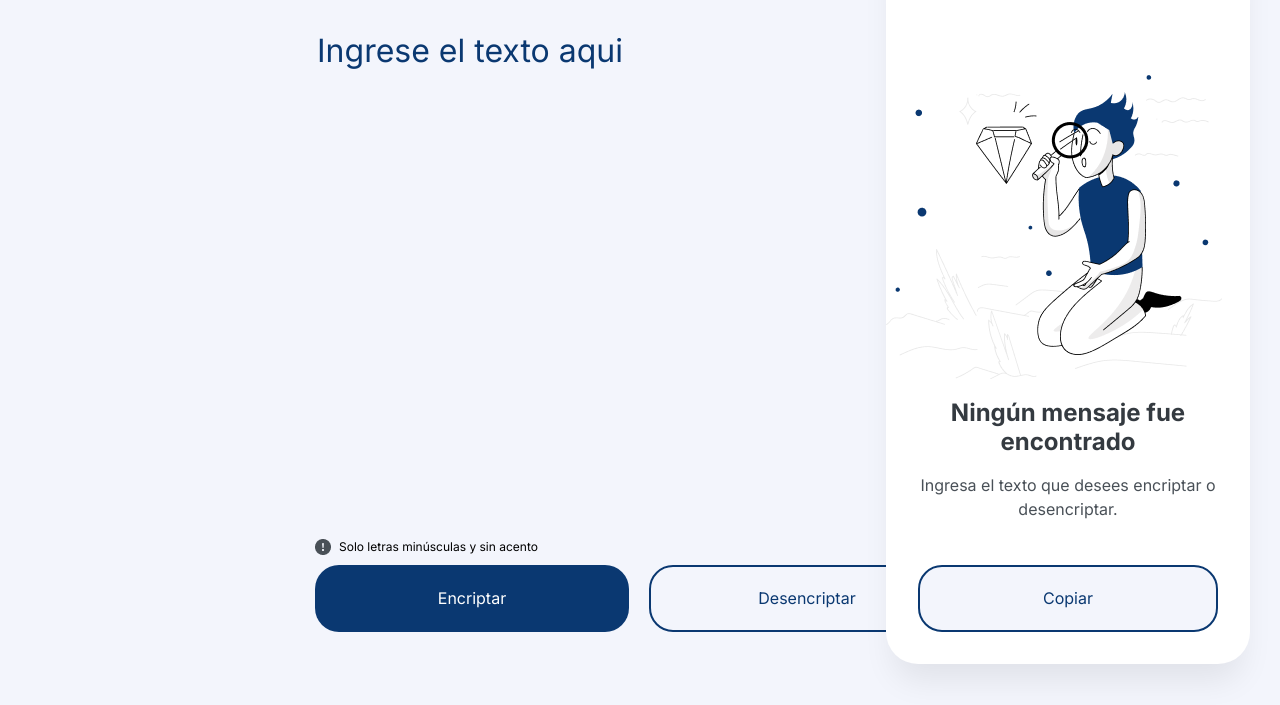
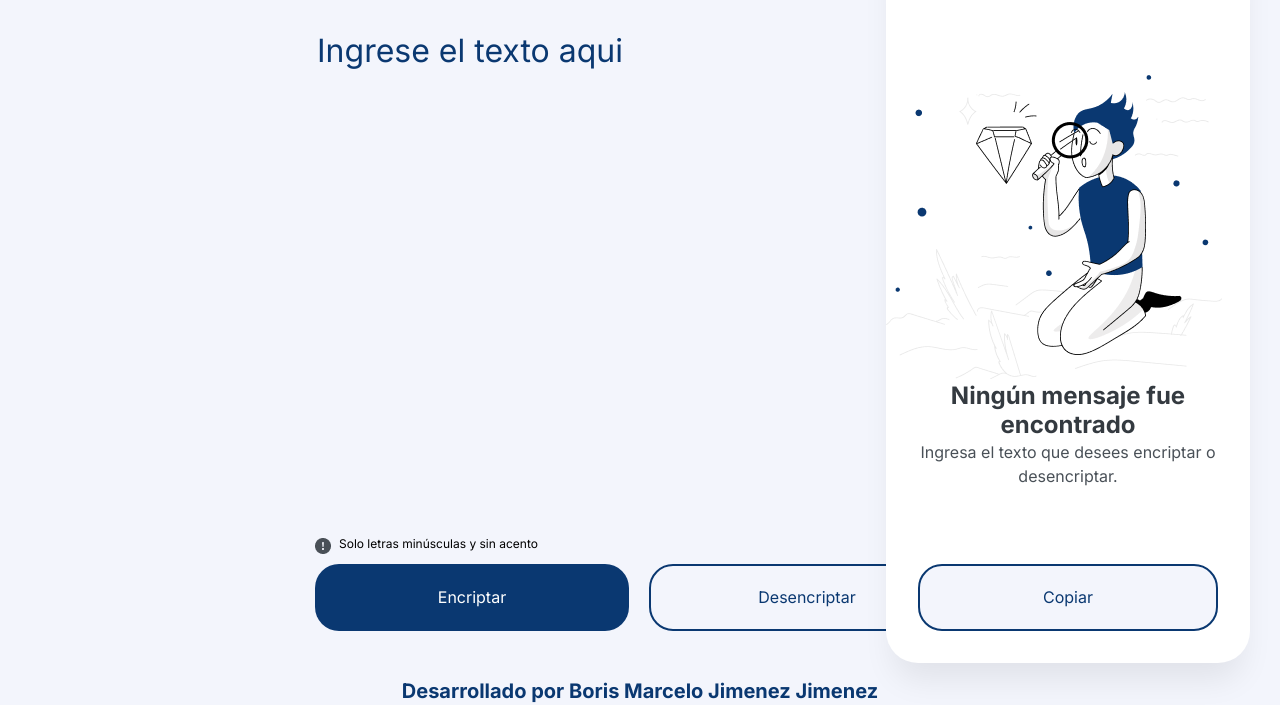
Before and after one commit to BorisJimenez/Encriptador, a plain HTML site: page index.html in a window 1280 px wide. Shown: the part 95-800 px from the top of the page. Drawn offline with Linux system fonts and the light colour scheme.

Commit message:
se agrego el footer

```diff
--- a/index.html
+++ b/index.html
@@ -6,6 +6,7 @@
     <meta http-equiv="X-UA-Compatible" content="IE=edge">
     <meta name="viewport" content="width=device-width, initial-scale=1.0">
     <title>Encriptador ONE</title>
+    <link rel="stylesheet" href="reset.css">
     <link rel="stylesheet" href="style.css">
     <link rel="preconnect" href="https://fonts.googleapis.com"><link rel="preconnect" href="https://fonts.gstatic.com" crossorigin><link href="https://fonts.googleapis.com/css2?family=Inter:wght@400;700&display=swap" rel="stylesheet">
 </head>
@@ -36,6 +37,10 @@
         </div>
 
     </div>
+
+    <footer>
+        Desarrollado por Boris Marcelo Jimenez Jimenez
+    </footer>
 </body>
 </html>
 
--- /dev/null
+++ b/reset.css
@@ -0,0 +1,48 @@
+/* http://meyerweb.com/eric/tools/css/reset/
+   v2.0 | 20110126
+   License: none (public domain)
+*/
+
+html, body, div, span, applet, object, iframe,
+h1, h2, h3, h4, h5, h6, p, blockquote, pre,
+a, abbr, acronym, address, big, cite, code,
+del, dfn, em, img, ins, kbd, q, s, samp,
+small, strike, strong, sub, sup, tt, var,
+b, u, i, center,
+dl, dt, dd, ol, ul, li,
+fieldset, form, label, legend,
+table, caption, tbody, tfoot, thead, tr, th, td,
+article, aside, canvas, details, embed,
+figure, figcaption, footer, header, hgroup,
+menu, nav, output, ruby, section, summary,
+time, mark, audio, video {
+	margin: 0;
+	padding: 0;
+	border: 0;
+	font-size: 100%;
+	font: inherit;
+	vertical-align: baseline;
+}
+/* HTML5 display-role reset for older browsers */
+article, aside, details, figcaption, figure,
+footer, header, hgroup, menu, nav, section {
+	display: block;
+}
+body {
+	line-height: 1;
+}
+ol, ul {
+	list-style: none;
+}
+blockquote, q {
+	quotes: none;
+}
+blockquote:before, blockquote:after,
+q:before, q:after {
+	content: '';
+	content: none;
+}
+table {
+	border-collapse: collapse;
+	border-spacing: 0;
+}
--- a/style.css
+++ b/style.css
@@ -148,3 +148,18 @@ p{
     font-family: 'Inter';
     font-size: 12px;
 }
+
+footer{
+    text-align: center;
+    margin-top: 50px;
+    font-size: 20px;
+    font-weight: bold;
+    font-family: 'Inter';
+    color: #0A3871;
+    transition: 500ms;
+
+}
+
+footer:hover{
+    font-size: 25px;
+}
```
